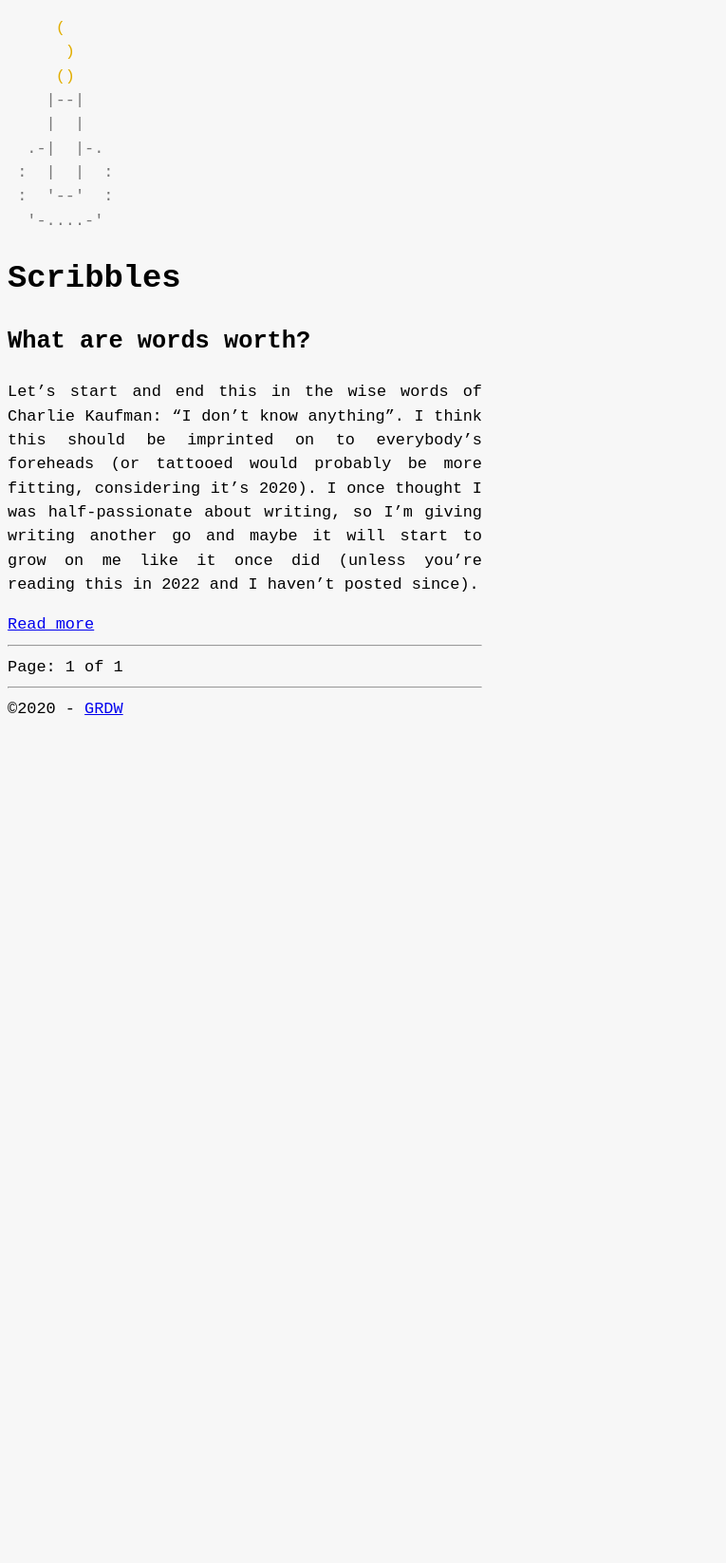
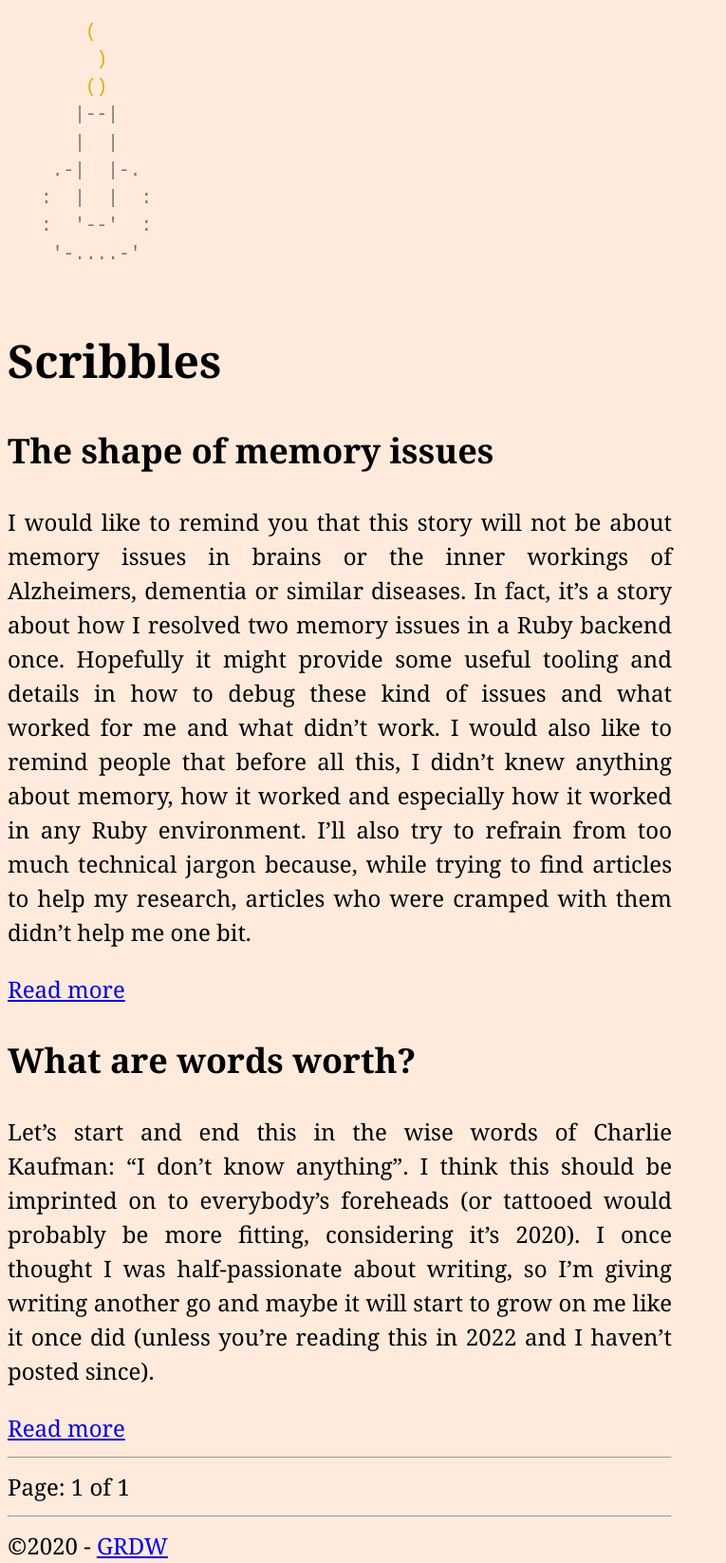
Before and after one commit to grdw/grdw, a Jekyll site: the page built from posts/index.html, in a window 1280 px wide. Shown: the whole page at 95% size, without its empty margins (0-765 px from the left). Built offline with Jekyll 4.4.1, drawn with Linux system fonts in a browser that asks for light colours; the list of posts is cut into pages by our own code; before the commit the page ends 900 px from its top, so only the background shows below that; some of the changed lines change nothing that is shown.

Commit message:
Add article about memory issues

```diff
--- /dev/null
+++ b/_posts/2020-09-11-the-shape-of-memory-issues.md
@@ -0,0 +1,113 @@
+---
+layout: post
+title: The shape of memory issues
+---
+
+I would like to remind you that this story will not be about memory issues in brains or the inner workings of Alzheimers, dementia or similar diseases. In fact, it's a story about how I resolved two memory issues in a Ruby backend once. Hopefully it might provide some useful tooling and details in how to debug these kind of issues and what worked for me and what didn't work. I would also like to remind people that before all this, I didn't knew anything about memory, how it worked and especially how it worked in any Ruby environment. I'll also try to refrain from too much technical jargon because, while trying to find articles to help my research, articles who were cramped with them didn't help me one bit.
+
+Before starting to describe the actual memory issues and some of the tooling I used, or the setup of this backend itself, I'd like to teach you what various shapes of memory issues there are when plotting memory consumption over time. There are three distinct shapes you should be frightened of and I'll list them from least worrying to most worrying:
+
+**Memory bloat:**
+
+![bloat](/img/1/1.png)
+
+The memory jumps up significantly. Some memory will be freed along the way, but overall the total memory will grow in large quantities in small amounts of time. The total accumulated memory keeps persisting and eventually it will cause the memory to overflow.
+
+**Memory fragmentation:**
+
+![bloat](/img/1/2.png)
+
+The shape of memory fragmentation is logarithmically. This means the total memory used will grow and grow and will try to reach a point it can never reach. Usually these issues are slow moving.
+
+**Memory leak:**
+
+![bloat](/img/1/3.png)
+
+The shape of a memory leak is linear. The total memory use will go up and up in a linear fashion and eventually it will run out. Much like fragmentation, these issues are slow moving.
+
+In theory these are the three core ‘memory issue shapes' I've learned about. However this doesn't take away that you can actually combine either one of these. So with this knowledge, what does this look like to you:
+
+![bloat](/img/1/4.png)
+
+## The backend and the patch
+
+To tell a little bit about this Ruby backend: it's written in Sinatra, it runs on a bunch of puma servers and has a bunch of background workers for longer running jobs. It's nothing too out of the ordinary, except that the puma servers ran out of memory on September 10th, 2018. It caused a partial outage, but nothing too bad. The next day an engineer was assigned to the problem and naturally he had a choice to make: investigate the problem for a couple of weeks and fix it or patch it. At the time it was rather busy, so we decided to patch it. We introduced [a gem](https://github.com/schneems/puma_worker_killer) that would restart our puma servers every hour to free up memory.
+
+![bloat](/img/1/5.png)
+
+We were however aware that we still needed to do some actual research in how this could've happened. On December the 14th of the same year a small investigation occurred in which we concluded that it wasn't leaking memory. The gem was working fine, so the incentive to further investigate this issue was not a thing and we closed the issue.
+
+Christmas 2018 happened, which was pretty good. New years eve came around and eventually it became 2019. Valentine's day and the Easter bunny came around as well and when the weather in the Netherlands finally started to look fine, a new version of puma was being released on June 25th 2019. Because of this newer version – and you guessed it – our restarting patch became incompatible so we had to remove it. After a deploy we figured that we still hadn't fixed the actual memory issue, so we reverted back to the older version including our patch. This is what that looked like from a memory point of view:
+
+![bloat](/img/1/6.png)
+
+When filtering out the puma servers:
+
+![bloat](/img/1/8.png)
+
+and when filtering out the background workers:
+
+![bloat](/img/1/7.png)
+
+Like I mentioned earlier on in the article: two memory issues. Let's start from least frightening to more frightening.
+
+## Bloaty background workers
+
+**The problem:**
+
+To scroll back to the three memory shapes, the shape of this chart looks rather familiar, namely that this is classic memory bloat. Memory is being allocated and because of it's size, Ruby thinks that this particular piece of memory must be important, so it persists it for quite a while. After an hour it increases again, rinse and repeat.
+
+**The solution:**
+
+It turned out that there was a cronjob who's sole purpose was to read logs, compress them, store them elsewhere for safekeeping and delete them. Our backend grew and grew, so we naturally acquired more logs. The logs were persisted in a single array and then compressed, wherein lied the issue. This array became incredibly large and this naturally had to be done in batches. After fixing this, the problem went away our memory looked good and healthy again for the background workers:
+
+![bloat](/img/1/9.png)
+
+## One down, one to go!
+
+Now onward to the frightening memory issue: the one in the puma servers; the one that started it all.
+
+![bloat](/img/1/4.png)
+
+By simply looking at this graph, it looks like a leak, however back in December 2018 we concluded it wasn't leak. Considering all possibilities, my first hypothesis was that the investigation back in December was incorrect and it must be a leak.
+
+I changed two things to find it: I installed a tool called [rbtrace](https://github.com/tmm1/rbtrace) on our production environment and naturally I had to drop our puma server restarting patch. I deployed these changes and started to measure away. Because memory leaks take a while to reveal their ugly face, I had to wait a bunch of hours between taking measurements and I had to remind myself to revert everything back to normal when the day was over, in case it would run out of memory at night.
+
+This is what the graph looked like at the time:
+
+![bloat](/img/1/13.png)
+
+Now this graph depicts an entirely different memory problem. At the time when making this screenshot I was still convinced the puma server was leaking memory, knew nothing about memory fragmentation and naturally I couldn't find anything which even remotely looked like a leak.
+
+The logical next theory in finding this ninja leak would be that an underlying C-library was leaking in one of the Ruby dependencies. The way to measure this according to some articles I read, was to compile Ruby with [jemalloc](http://jemalloc.net/).
+
+**Excerpt rbtrace results:**
+
+Time   | RSS Size (pmap) | Total heap size (rbtrace)
+-------|-----------------|---------------------------
+ 8:57  | 1.89GB          | +/- 38.12MB
+ 13:25 | 1.95GB          | +/- 38,12MB
+
+Simultaneously I was analyzing the rbtrace results and found them to be rather strange. When checking the memory usage of the actual puma server and comparing it with the actual size that Ruby is aware of, it turned out that Ruby forgets quite a big chunk of it. In fact I would say that Ruby has a case of Alzheimers disease.
+
+All of this left me rather confused and a bit frustrated. I was walking around trying to make sense of it, while another coworker was overhearing me sighing rather loudly when I was going to the toilet. He asked what was going on and I explained this particular problem. He said that he once read an article about this memory discrepancy in Ruby and he would link it to me. I briefly [skimmed the article](https://www.joyfulbikeshedding.com/blog/2019-03-14-what-causes-ruby-memory-bloat.html) and there was a striking image in there:
+
+![bloat](/img/1/11.png)
+
+See! Ruby has Alzheimer's disease.
+
+After figuring this out, I knew I couldn't really rely on the results of rbtrace, so instead I started to pry around in the actual memory itself to see if I could learn anything from it. To do this, you need to have some Linux knowledge and especially how to access memory or rather how to turn working memory into actual files on disk. There are a couple of helpful commands to search for namely: pmap and gdb. After some more analysis I found that there were large blobs of memory retained for large periods of time. When checking what was inside them, I found that they were mostly response bodies from requests to the puma server which were a little bit to beefy.
+
+This changed the conclusion to: memory bloat. Retaining memory over a long period of time, while not cleaning it up is classic memory bloat. However the chart doesn't look like it's memory bloat.
+
+I continued on with the C-library theory, because that might also have some merit. I deployed the Ruby with jemalloc solution to production to test if no C-library was leaking memory while having the benefit of real life production traffic. To my surprise it solved our memory issue:
+
+![bloat](/img/1/12.png)
+
+**Why?!**
+
+I was happy that it was fixed, but I didn't understand why this solution worked. However with my limited knowledge I can say this: a side-effect of compiling Ruby with jemalloc, is that jemalloc starts to combat memory fragmentation. The puma workers were experiencing this particular memory issue. On top of this, my other conclusion of it being memory bloat was also correct.
+
+So what was happening here: if you combine both memory bloat and memory fragmentation into a single graph, it will start to look linear, giving you the false idea that it's a memory leak when looked at it from a short period of time.
+
+All in all I would like to end with this: memory issues are unique cases, there's usually no standard solution to them; there's no standard default StackOverflow answer available. When you're dealing with a leak or fragmentation, measure over a longer period of time and be patient (I need to tattoo this one on my arm).
--- a/posts/index.html
+++ b/posts/index.html
@@ -3,6 +3,7 @@ layout: default
 title: 'Scribbles'
 ---
 
+<div class="pg post">
   <pre>
    <span class='accent'>    (
         )
@@ -23,6 +24,7 @@ title: 'Scribbles'
       <a href="{{ post.url }}">Read more</a>
     </div>
   {% endfor %}
+<div>
 
 <hr/>
 <!-- Pagination links -->
--- a/style.css
+++ b/style.css
@@ -1,14 +1,14 @@
 html{
     height: 100%;
     width: 100%;
-    background-color: #F7F7F7;
-    font-size: 1.3em;
+    background-color: #FFEADB;
+    font-size: 1.5em;
     line-height: 1.5;
 }
 
 body{
-    max-width: 500px;
-    font-family: monospace;
+    max-width: 700px;
+    font-family: Georgia, Halvetica, monospace;
 }
 
 p{
@@ -30,3 +30,14 @@ strong, i{
 img {
     max-width: 100%;
 }
+
+table {
+  border-collapse: collapse;
+  border-spacing: 0;
+  border: 2px solid #555555;
+}
+
+th, td {
+  border: 1px solid #555555;
+  padding: 5px 10px;
+}
```
Also changed, not shown: img/1/1.png (added), img/1/10.png (added), img/1/11.png (added), img/1/12.png (added), img/1/13.png (added), img/1/2.png (added), img/1/3.png (added), img/1/4.png (added), img/1/5.png (added), img/1/6.png (added), img/1/7.png (added), img/1/8.png (added), img/1/9.png (added). Lines whose indentation alone changed are shown as unchanged.
